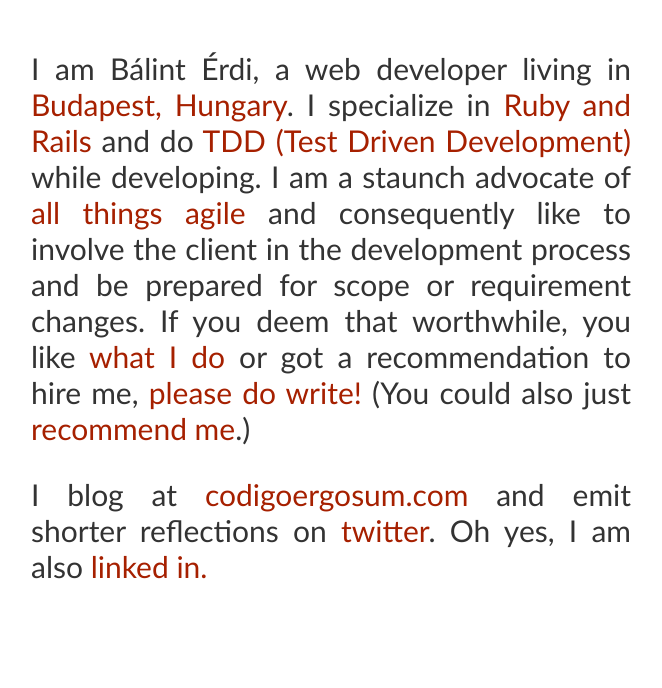
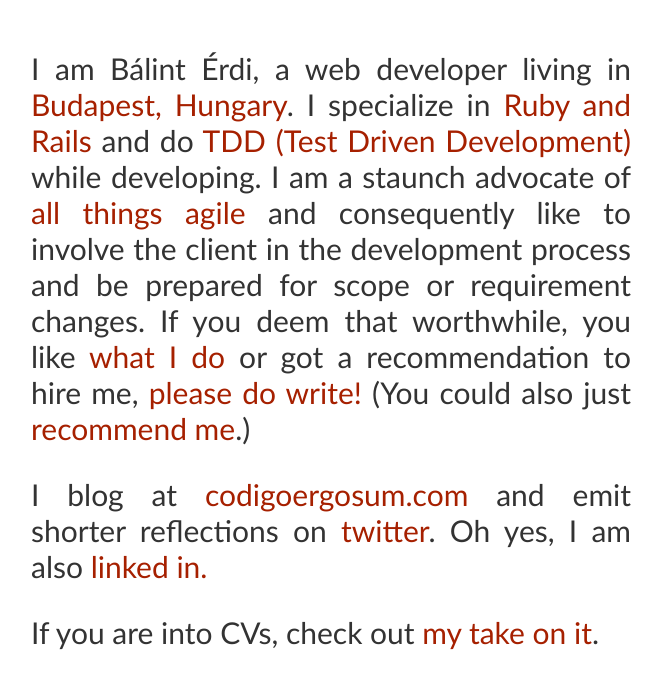
Before and after one commit to balinterdi/balinterdi.com, a plain HTML site: page index.html in a window 1280 px wide. Shown: the whole page, without its empty margins (309-971 px from the left). Drawn offline with Linux system fonts and the light colour scheme.

Commit message:
added link to CV

```diff
--- a/index.html
+++ b/index.html
@@ -18,6 +18,9 @@
       <p>
         I blog at <a href="http://codigoergosum.com">codigoergosum.com</a> and emit shorter reflections on <a href="http://twitter.com/baaz">twitter</a>. Oh yes, I am also <a href="http://www.linkedin.com/in/balinterdi">linked in.</a>
       </p>
+      <p>
+        If you are into CVs, check out <a href="cv.html" alt="My CV" title="My CV">my take on it</a>.
+      </p>
     </div>
   </body>
 </html>
```
